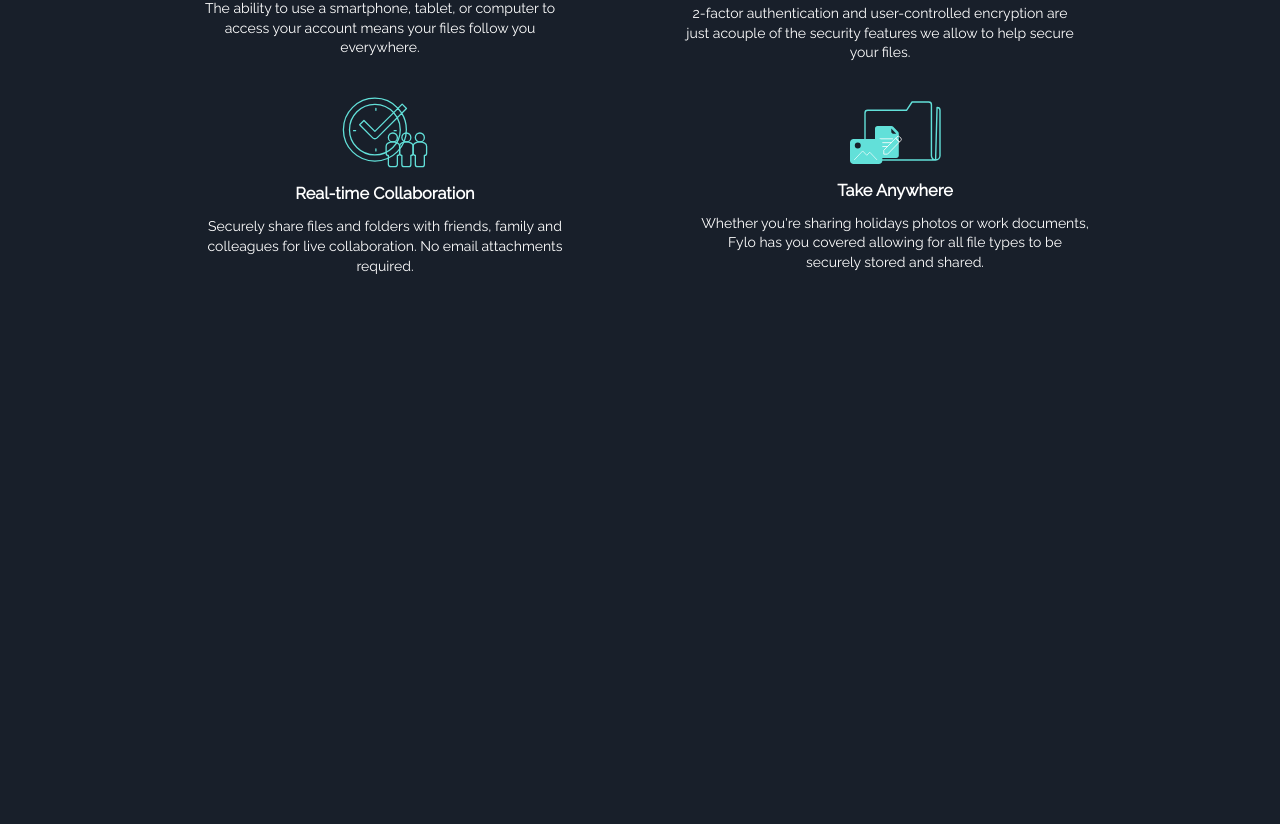
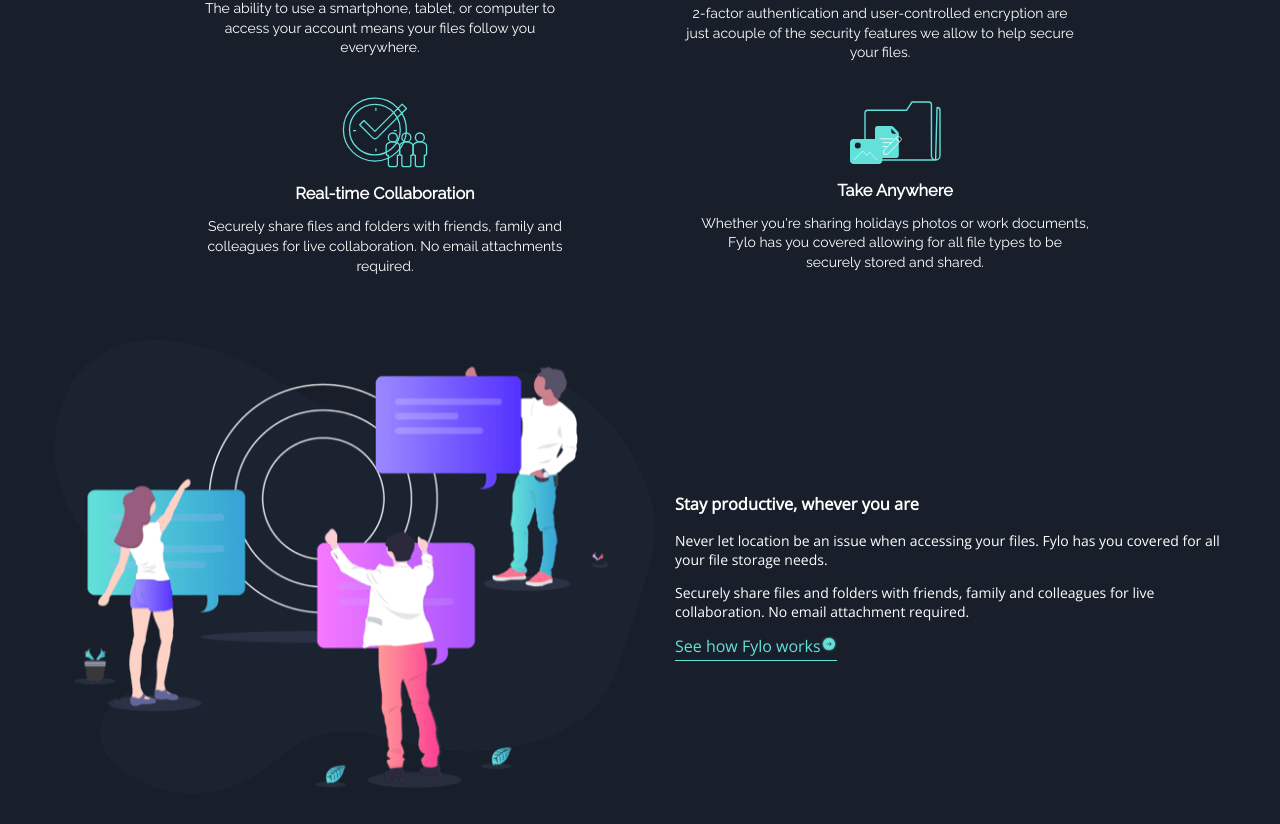
Before and after one commit to haeke/fylo-page, a React (Create React App) app in the folder client/: page / in a window 1280 px wide. Shown: the part 949-1773 px from the top of the page. Before the commit the page ends 1279 px from the top, so only its background shows below. Built offline with nearby package versions, Linux system fonts and the light colour scheme.

Commit message:
added a Produtive component that will add the productive section.

```diff
--- a/client/src/components/Fylo/Fylo.js
+++ b/client/src/components/Fylo/Fylo.js
@@ -3,6 +3,7 @@ import React from "react";
 import Intro from "../Intro/Intro";
 import Features from "../Features/Features";
 import FeaturesArticle from "../FeaturesArticle/FeaturesArticle";
+import Productive from "../Productive/Productive";
 
 // ArticleImage's imports
 import access from "../../images/icon-access-anywhere.svg";
@@ -43,6 +44,7 @@ const Fylo = () => {
           covered allowing for all file types to be securely stored and shared."
         />
       </Features>
+      <Productive />
     </main>
   );
 };
--- /dev/null
+++ b/client/src/components/Productive/Productive.css
@@ -0,0 +1,25 @@
+.productiveSection {
+  display: flex;
+  flex-wrap: wrap;
+  justify-content: center;
+  align-items: center;
+  margin: 30px 0;
+}
+
+.productiveImage {
+  width: 100%;
+  max-width: 600px;
+  margin-right: 20px;
+}
+
+.productiveLink {
+  color: var(--cyan);
+  font-size: 1rem;
+  text-decoration: none;
+  padding-bottom: 3px;
+  border-bottom: 1px solid var(--cyan);
+}
+
+.productiveParagraph {
+  width: 550px;
+}
--- /dev/null
+++ b/client/src/components/Productive/Productive.js
@@ -0,0 +1,39 @@
+import React from "react";
+
+import arrow from "../../images/icon-arrow.svg";
+import productive from "../../images/illustration-stay-productive.png";
+
+import "./Productive.css";
+
+const Productive = () => {
+  return (
+    <section className="productiveSection">
+      <img
+        src={productive}
+        alt="People Productive"
+        className="productiveImage"
+      />
+      <article className="productiveInfo">
+        <h1 className="mainHeader whiteText">
+          Stay productive, whever you are
+        </h1>
+        <p className="productiveParagraph whiteText">
+          Never let location be an issue when accessing your files. Fylo has you
+          covered for all your file storage needs.
+        </p>
+        <p className="productiveParagraph whiteText">
+          Securely share files and folders with friends, family and colleagues
+          for live collaboration. No email attachment required.
+        </p>
+        <a href="#" className="productiveLink">
+          See how Fylo works
+          <span>
+            <img src={arrow} alt="Arrow Logo" />
+          </span>
+        </a>
+      </article>
+    </section>
+  );
+};
+
+export default Productive;
```
